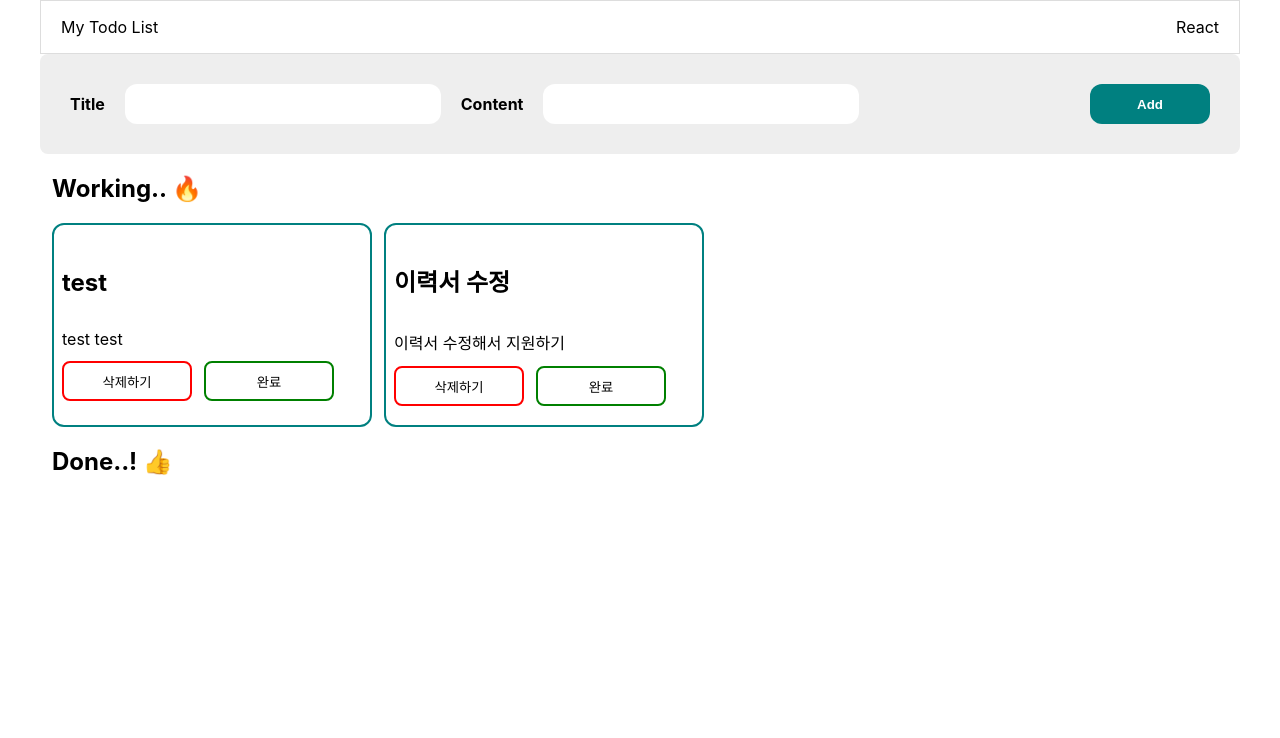
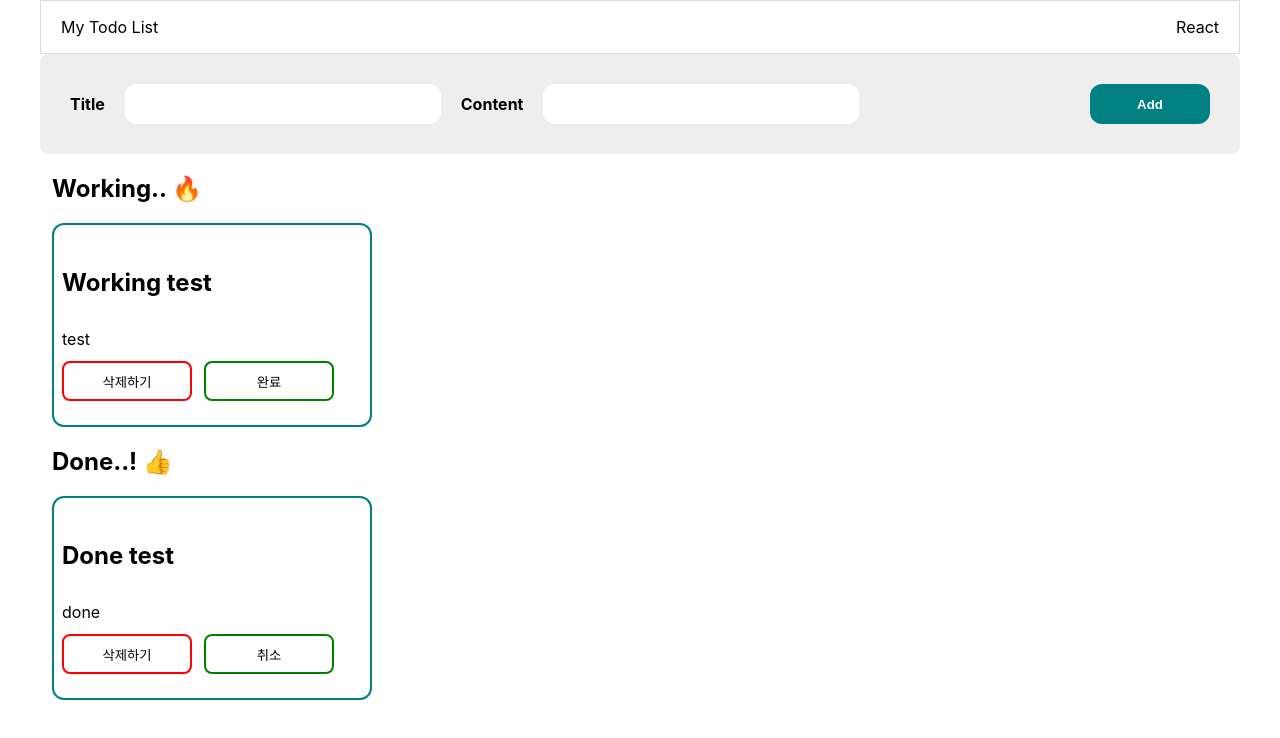
Before and after one commit to wooohyerim/hanghae_reboot_Lv1, a React (Create React App) app: page / in a window 1280 px wide. Shown: the top 738 px of the page. Built offline with nearby package versions, Linux system fonts and the light colour scheme.

Commit message:
refactor : work, done 에 따라 나누었던 투두리스트를 filter()를 사용하여 하나로 관리

```diff
--- a/src/App.jsx
+++ b/src/App.jsx
@@ -1,20 +1,20 @@
 import React, { useState } from "react";
-import TodoList from "./components/TodoList";
+import TodoContainer from "./components/TodoContainer";
 import "./App.css";
 
 function App() {
   const [todo, setTodo] = useState([
     {
       id: 0,
-      title: "test",
-      body: "test test",
+      title: "Working test",
+      body: "test",
       isDone: false,
     },
     {
       id: 1,
-      title: "이력서 수정",
-      body: "이력서 수정해서 지원하기",
-      isDone: false,
+      title: "Done test",
+      body: "done",
+      isDone: true,
     },
   ]);
   const [doneTodo, setDoneTodo] = useState([]);
@@ -48,37 +48,17 @@ function App() {
   const deleteHandler = (id) => {
     const newTodoList = todo.filter((item) => item.id !== id);
     setTodo(newTodoList);
-
-    const doneList = doneTodo.filter((item) => item.id !== id);
-    setDoneTodo(doneList);
   };
 
   // 완료 / 취소 버튼 클릭
-  const doneHandler = (list) => {
-    if (list.isDone) {
-      const returnList = {
-        ...list,
-        isDone: false,
-      };
-
-      const doneList = doneTodo.filter((item) => item.id !== list.id);
-
-      setTodo([...todo, returnList].sort((a, b) => a.id - b.id));
-      setDoneTodo(doneList);
-    } else {
-      const newDoneList = {
-        ...list,
-        isDone: true,
-      };
-
-      const newTodoList = todo.filter((item) => item.id !== list.id);
-      setDoneTodo([...doneTodo, newDoneList]);
-      setTodo(newTodoList);
-    }
+  const cancelClickHandler = (id) => {
+    const newTodoList = todo.map((item) =>
+      item.id === id ? { ...item, isDone: !item.isDone } : item
+    );
+    setTodo(newTodoList);
   };
 
-  console.log(todo);
-  console.log("done", doneTodo);
+  // console.log("todo",todo);
 
   return (
     <div className="App">
@@ -96,34 +76,11 @@ function App() {
         <button className="add_btn">Add</button>
       </form>
       <section className="list_wrap_box">
-        <h1>Working.. 🔥</h1>
-        <div className="list_inner_box">
-          {todo.map((list) => {
-            return (
-              <TodoList
-                key={list.id}
-                list={list}
-                deleteHandler={deleteHandler}
-                doneHandler={doneHandler}
-              />
-            );
-          })}
-        </div>
-        <h1>Done..! 👍</h1>
-
-        <div className="list_inner_box">
-          {doneTodo[0]?.isDone === true &&
-            doneTodo.map((list) => {
-              return (
-                <TodoList
-                  key={list.id}
-                  list={list}
-                  deleteHandler={deleteHandler}
-                  doneHandler={doneHandler}
-                />
-              );
-            })}
-        </div>
+        <TodoContainer
+          todo={todo}
+          deleteHandler={deleteHandler}
+          cancelClickHandler={cancelClickHandler}
+        />
       </section>
     </div>
   );
--- /dev/null
+++ b/src/components/TodoContainer.jsx
@@ -0,0 +1,37 @@
+import React from "react";
+import TodoList from "./TodoList";
+
+const WorkingTodo = ({ todo, deleteHandler, cancelClickHandler }) => {
+  return (
+    <>
+      <h1>Working.. 🔥</h1>
+      <div className="list_inner_box">
+        {todo
+          .filter((list) => !list.isDone)
+          .map((list) => (
+            <TodoList
+              key={list.id}
+              list={list}
+              deleteHandler={deleteHandler}
+              cancelClickHandler={cancelClickHandler}
+            />
+          ))}
+      </div>
+      <h1>Done..! 👍</h1>
+      <div className="list_inner_box">
+        {todo
+          .filter((list) => list.isDone)
+          .map((list) => (
+            <TodoList
+              key={list.id}
+              list={list}
+              deleteHandler={deleteHandler}
+              cancelClickHandler={cancelClickHandler}
+            />
+          ))}
+      </div>
+    </>
+  );
+};
+
+export default WorkingTodo;
--- a/src/components/TodoList.jsx
+++ b/src/components/TodoList.jsx
@@ -1,6 +1,6 @@
 import React from "react";
 
-const TodoList = ({ list, deleteHandler, doneHandler }) => {
+const TodoList = ({ list, deleteHandler, cancelClickHandler }) => {
   return (
     <div className="list_box">
       <h1> {list.title}</h1>
@@ -14,8 +14,11 @@ const TodoList = ({ list, deleteHandler, doneHandler }) => {
         >
           삭제하기
         </button>
-        <button onClick={() => doneHandler(list)} className="done btn">
-          {list.isDone === true ? "취소" : "완료"}
+        <button
+          onClick={() => cancelClickHandler(list.id)}
+          className="done btn"
+        >
+          {list.isDone ? "취소" : "완료"}
         </button>
       </div>
     </div>
```
Also changed, not shown: 1 other file (tests, documents, lock files or other folders).
